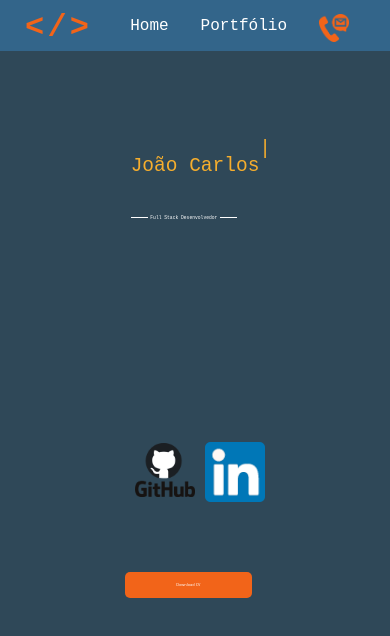
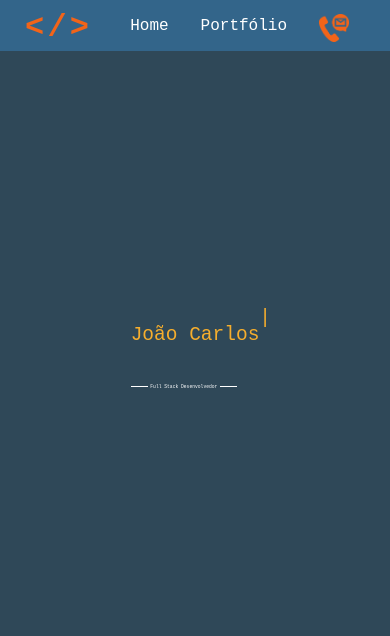
Before and after one commit to mordren/portfolio_dev, a plain HTML site: page index.html in a window 390 px wide. Drawn offline with nearby package versions, Linux system fonts and the light colour scheme.

Commit message:
corrigindo styles

```diff
--- a/style.css
+++ b/style.css
@@ -203,12 +203,4 @@ body, html {
 
 @media only screen and (max-width: 576px) {
 
-
-    .left-banner{
-        height: 30vh;
-    }
-
-    .right-banner{
-        height: 30vh;
-    }
 }
```
